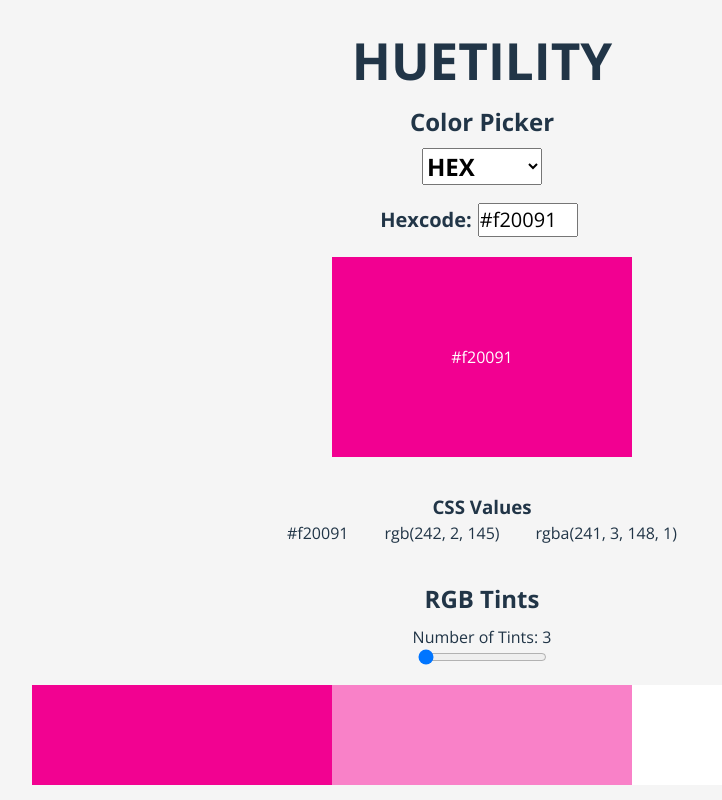
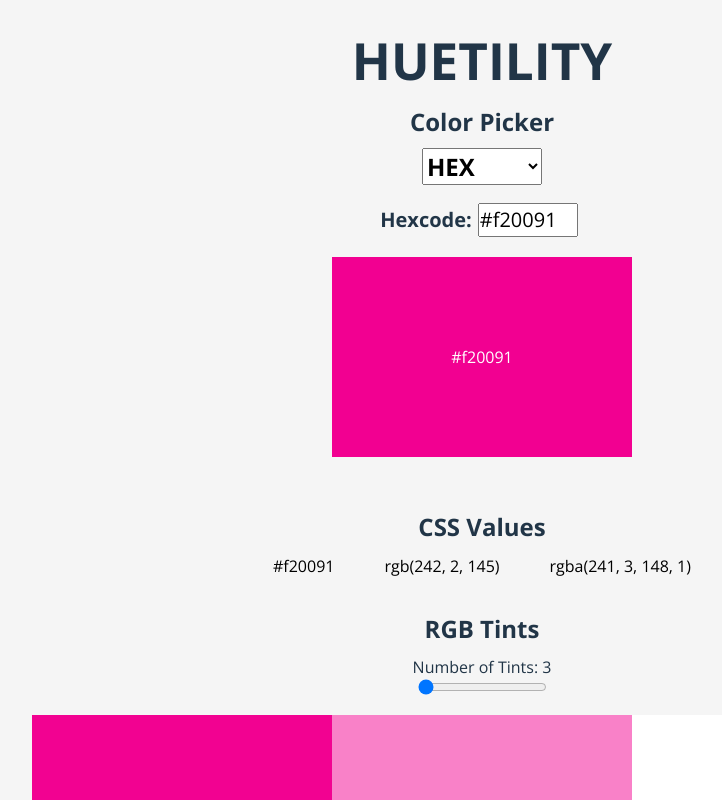
Before and after one commit to amandahinton/huetility, a React (Vite) app: page / in a window 1280 px wide. Shown: the top 800 px of the page, without its empty margins (158-880 px from the left). Built offline with nearby package versions, Linux system fonts and the light colour scheme.

Commit message:
update styles for css values component

```diff
--- a/src/components/CSSValues.css
+++ b/src/components/CSSValues.css
@@ -1,12 +1,10 @@
-.huetility-css-rules-title {
- margin-bottom: 0;
-}
-
 .huetility-css-rules-container {
   display: flex;
-  margin-bottom: 20px;
+  gap: 1rem;
 }
 
 .huetility-css-rule {
-  padding: 0 18px;
+  padding: 0 1rem;
+  border-radius: 0px;
+  background-color: transparent;
 }
--- a/src/components/CSSValues.tsx
+++ b/src/components/CSSValues.tsx
@@ -7,18 +7,18 @@ export function CSSValues() {
   const { color } = useColor();
 
   return (
-    <>
-      <h3 className="huetility-css-rules-title">CSS Values</h3>
+    <div className="huetility-component-container">
+      <h2 className="huetility-component-title">CSS Values</h2>
       <div className="huetility-css-rules-container">
         {Object.keys(ColorMode).map((mode) => {
           const colorMode = mode as keyof typeof ColorMode;
           return (
-            <div key={mode} className="huetility-css-rule">
+            <button key={mode} className="huetility-css-rule">
               {cssColorValue(ColorMode[colorMode], color[colorMode])}
-            </div>
+            </button>
           );
         })}
       </div>
-    </>
+    </div>
   );
 }
```
